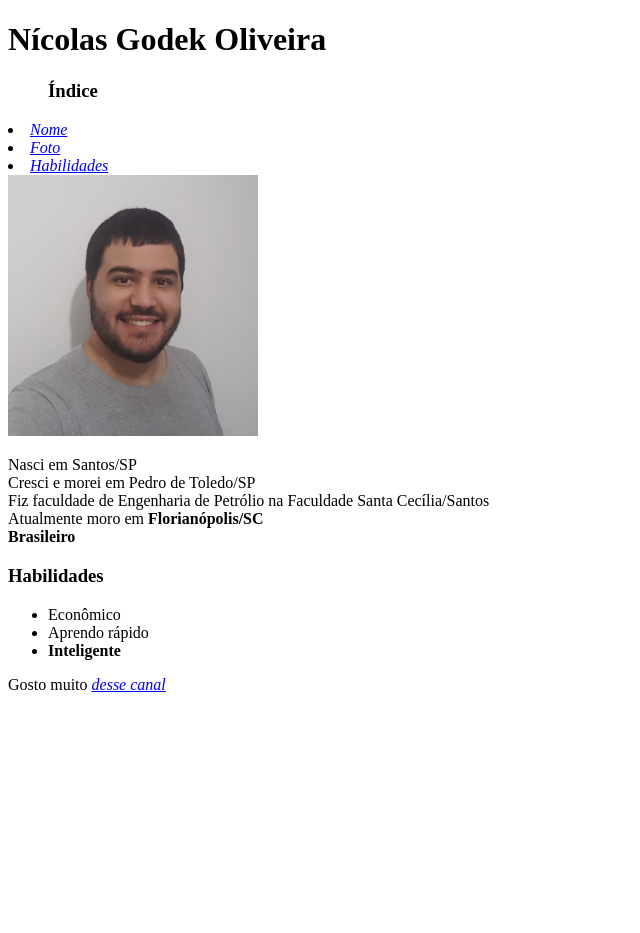
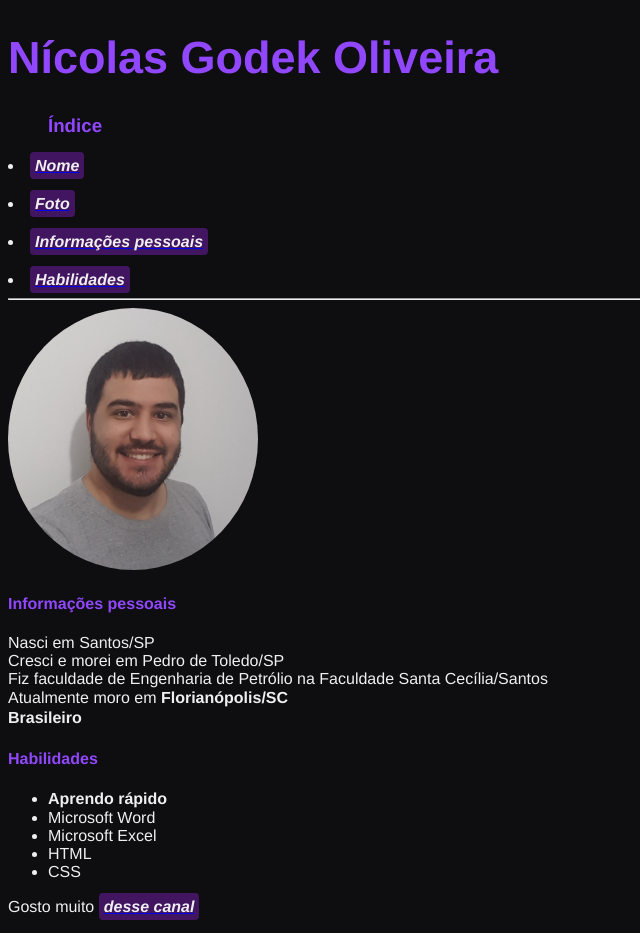
Before and after one commit to NicolasGodek/nicolasgodek.github.io, a plain HTML site: page index.html in a window 1280 px wide. Shown: the whole page, without its empty margins (0-640 px from the left). Before the commit the page ends 800 px from the top, so only its background shows below. Drawn offline with Linux system fonts and the light colour scheme.

Commit message:
adicionando o inico de CSS

```diff
--- a/index.html
+++ b/index.html
@@ -3,25 +3,63 @@
 <head>
     <meta charset="UTF-8">
     <title>Portifólio Web</title>
+    <style>
+        body{
+            background-color: #0e0e10;
+            color: #efeff1;
+            font-family: Helvetica,Arial,sans-serif
+        }
+        .cor-principal{
+            color: #9147ff;
+        }
+        .titulo-principal{
+        line-height: 55px;
+        font-weight: 600;
+        font-size: 45px;
+        }
+        .foto{
+            border-radius: 50%;
+        }
+        .link{
+        color: #efeff1;
+        background-color: #421561;
+        padding: 5px;
+        border-radius: 4px;
+        text-decoration: none;
+        font-size: 16px;
+        line-height: 20px;
+        font-weight: 700;
+        }
+        strong{
+        font-size: 16px;
+        line-height: 20px;
+        font-weight: bold;
+        }
+    </style>
 </head>
 <body>
-    <h1 id=Nome>Nícolas Godek Oliveira</h1>
-    <h3><ul>Índice</h3>
-        <li><a href= "#Nome"><em>Nome</em></a></li>
-        <li><a href= "#imagem"><em>Foto</em></a></li>
-        <li><a href= "#h"><em>Habilidades</em></a></li>
+    <h1 class='cor-principal titulo-principal' id=Nome>Nícolas Godek Oliveira</h1>
+    <h3 class='cor-principal'><ul>Índice</h3>
+        <li><a href= "#Nome"><em class="link">Nome</em></a></li>
+        <br><li><a href= eu.jpg target="_blank" ><em class="link">Foto</em></a></li>
+        <br><li><a href= "#informacao"><em class="link">Informações pessoais</em></a></li>
+        <br><li><a href= "#h"><em class="link">Habilidades</em></a></li>
     </ul>
-    <img id="imagem"src="eu.jpg" alt="eu sorrindo" width="250px">
+    <hr>
+    <img class="foto"src="eu.jpg" alt="eu sorrindo" width="250px">
+    <h4 class='cor-principal'id="informacao">Informações pessoais</h4>
     <p>Nasci em Santos/SP<br>Cresci e morei em Pedro de Toledo/SP
     <br>Fiz faculdade de Engenharia de Petrólio na Faculdade Santa Cecília/Santos<br>
     Atualmente moro em <strong>Florianópolis/SC</strong><br><strong>Brasileiro</strong></p>
-    <h3 id="h">Habilidades</h3>
+    <h4 class='cor-principal' id="h">Habilidades</h3>
     <ul>
-        <li>Econômico</li>
-        <li>Aprendo rápido</li>
-        <li><strong>Inteligente</strong></li>
+        <li><strong>Aprendo rápido</strong></li>
+        <li>Microsoft Word</li>
+        <li>Microsoft Excel</li>
+        <li>HTML</li>
+        <li>CSS</li>
     </ul>
     <p>Gosto muito <a href= "https://www.youtube.com/channel/UCZeN5eLUwiIyMaQjKR_ydVg"
-    target="_blank" ><em>desse canal</a></em></p>
+    target="_blank" ><em class="link">desse canal</a></em></p>
 </body>
 </html>
```
